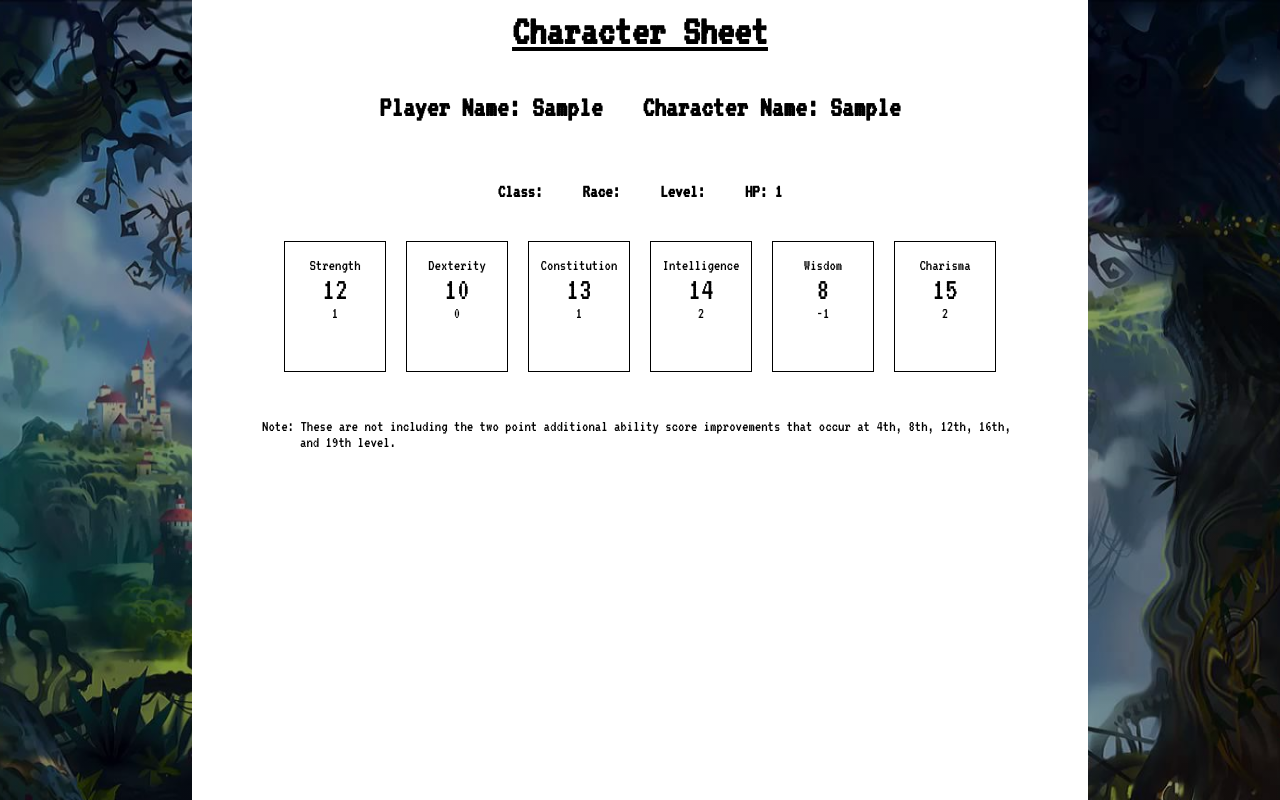
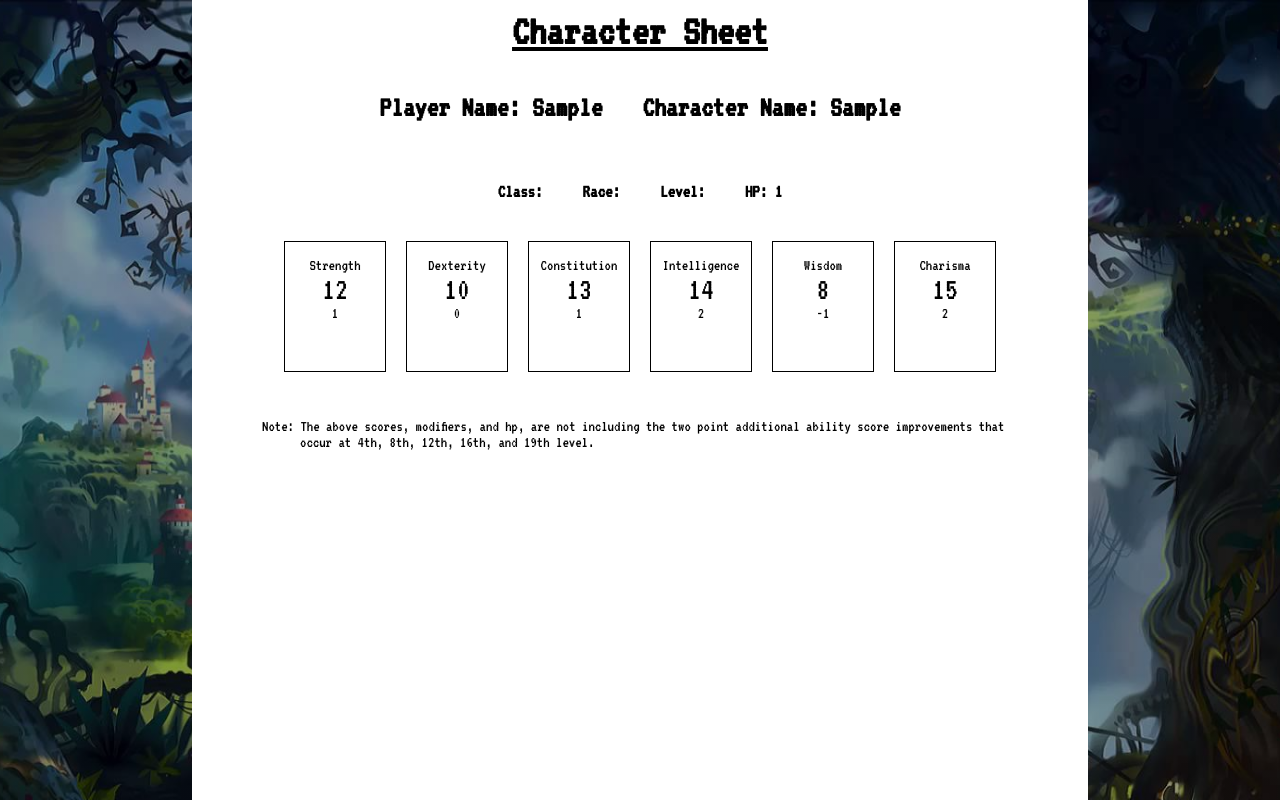
Before and after one commit to Jaden-Drury/Fantasy-Character-Generator, a React (Create React App) app in the folder finalproject/: page / in a window 1280 px wide. Both pictures are taken after typing "Sample", "Sample" into the empty fields and a click on the button "Generate Character". Shown: the top 800 px of the page. Built offline with nearby package versions, Linux system fonts and the light colour scheme; a web font is replaced by a local one.

Commit message:
Footnote Added

```diff
--- a/finalproject/src/Printable.js
+++ b/finalproject/src/Printable.js
@@ -220,7 +220,7 @@ class Printable extends Component{
                     </li>
                 </ol>
 
-                <p id="footnote">Note: These are not including the two point additional ability score improvements that occur at 4th, 8th, 12th, 16th, and 19th level.</p>
+                <p id="footnote">Note: The above scores, modifiers, and hp, are not including the two point additional ability score improvements that occur at 4th, 8th, 12th, 16th, and 19th level.</p>
 
             </div>
         );
```
